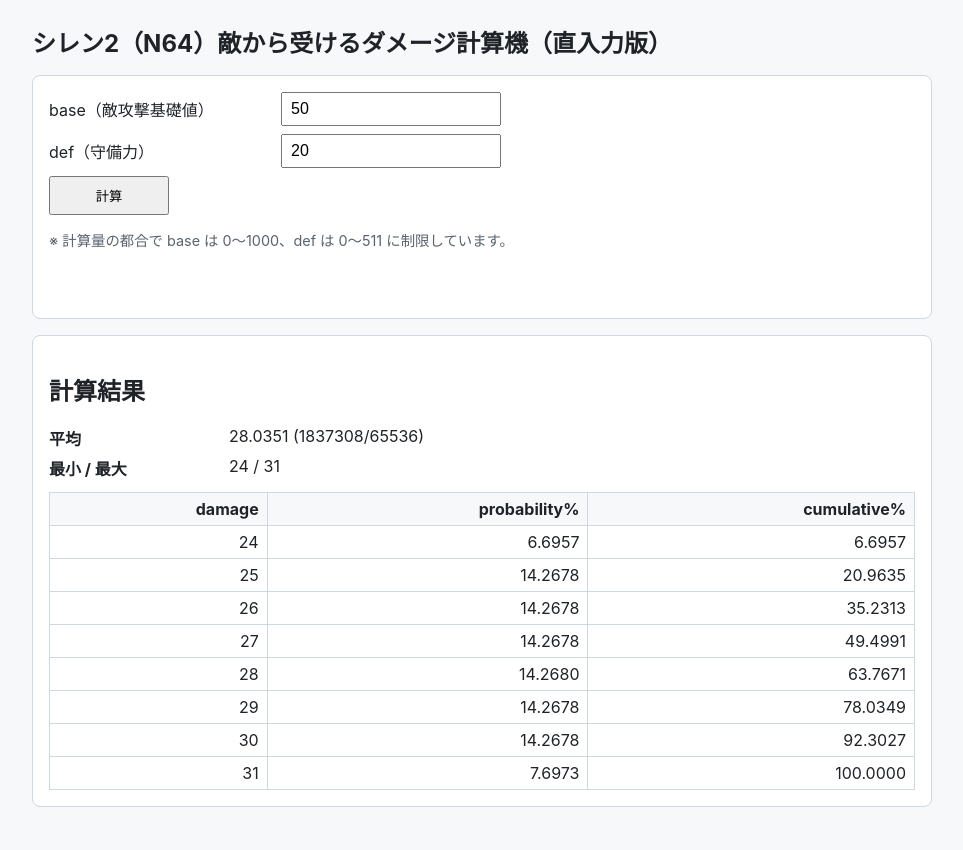
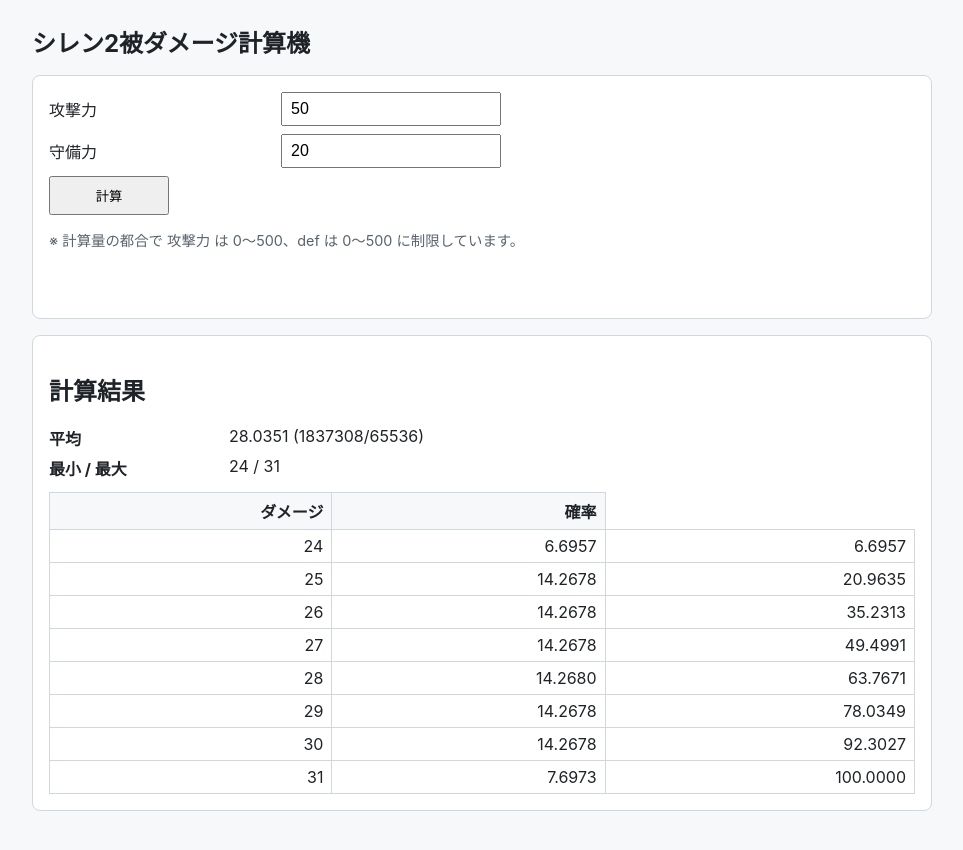
Before and after one commit to tyabannotami/shiren2-damage, a plain HTML site: page index.html in a window 1280 px wide. Shown: the whole page, without its empty margins (158-1121 px from the left). Drawn offline with Linux system fonts and the light colour scheme.

Commit message:
文言修正＋境界調整

```diff
--- a/calc.js
+++ b/calc.js
@@ -112,8 +112,8 @@
         const baseInput = Number(document.getElementById('base').value);
         const defInput = Number(document.getElementById('def').value);
 
-        const base = parseInput(baseInput, { min: 0, max: 1000, name: 'base' });
-        const def = parseInput(defInput, { min: 0, max: 511, name: 'def' });
+        const base = parseInput(baseInput, { min: 0, max:9999, name: 'base' });
+        const def = parseInput(defInput, { min: 0, max:9999, name: 'def' });
 
         const result = buildDistribution(base, def);
         renderResult(result);
--- a/index.html
+++ b/index.html
@@ -3,24 +3,24 @@
 <head>
   <meta charset="utf-8" />
   <meta name="viewport" content="width=device-width,initial-scale=1" />
-  <title>シレン2（N64）敵から受けるダメージ計算機（直入力版）</title>
+  <title>シレン2被ダメージ計算機</title>
   <link rel="stylesheet" href="style.css" />
 </head>
 <body>
   <main class="container">
-    <h1>シレン2（N64）敵から受けるダメージ計算機（直入力版）</h1>
+    <h1>シレン2被ダメージ計算機</h1>
 
     <section class="panel">
       <form id="calc-form" class="form-grid">
-        <label for="base">base（敵攻撃基礎値）</label>
+        <label for="base">攻撃力</label>
         <input id="base" name="base" type="number" min="0" max="1000" step="1" required value="50" />
 
-        <label for="def">def（守備力）</label>
+        <label for="def">守備力</label>
         <input id="def" name="def" type="number" min="0" max="511" step="1" required value="20" />
 
         <button type="submit">計算</button>
       </form>
-      <p class="note">※ 計算量の都合で base は 0〜1000、def は 0〜511 に制限しています。</p>
+      <p class="note">※ 計算量の都合で 攻撃力 は 0〜500、def は 0〜500 に制限しています。</p>
       <p id="error" class="error" role="alert" aria-live="polite"></p>
     </section>
 
@@ -37,9 +37,8 @@
         <table>
           <thead>
             <tr>
-              <th>damage</th>
-              <th>probability%</th>
-              <th>cumulative%</th>
+              <th>ダメージ</th>
+              <th>確率</th>
             </tr>
           </thead>
           <tbody id="dist-body"></tbody>
```
